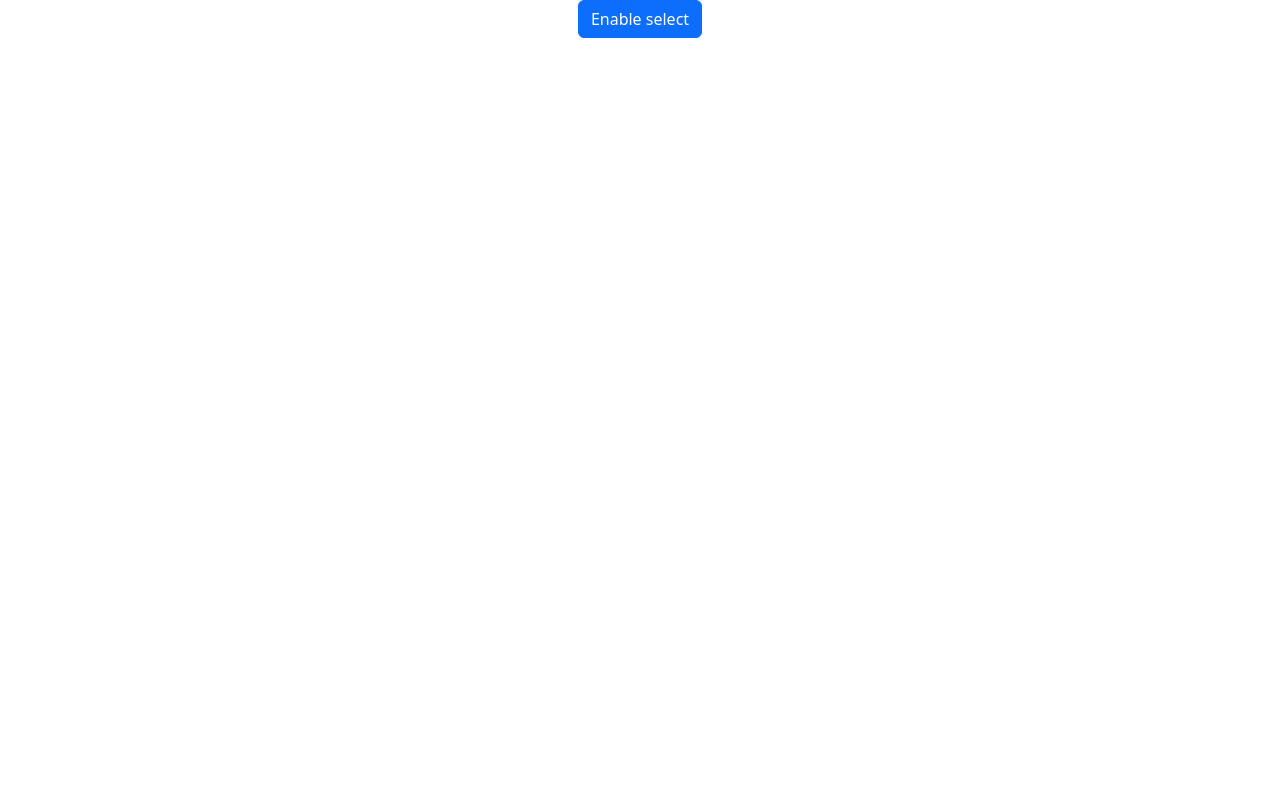
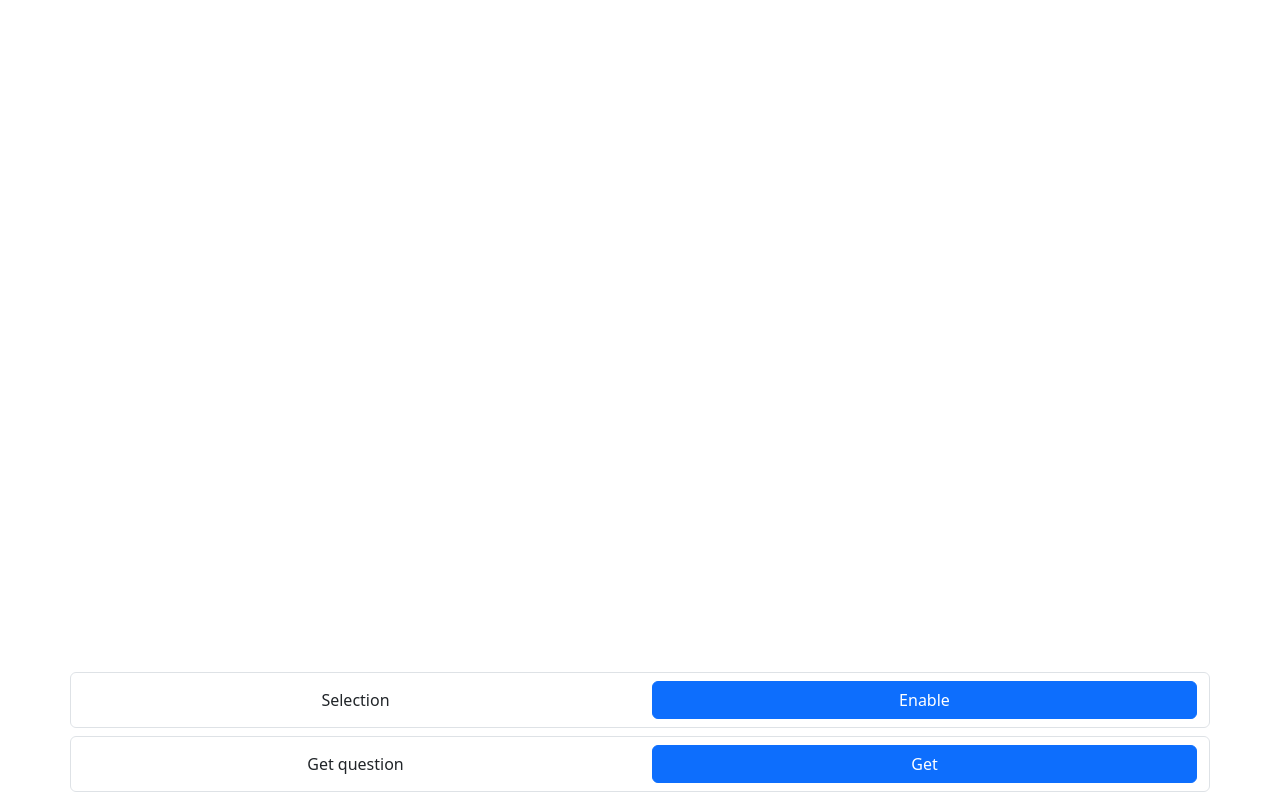
Before and after one commit to BenMcAvoy/Spark, a browser extension: page science/embed.html in a window 1280 px wide. Drawn offline with Linux system fonts and the light colour scheme.

Commit message:
Add get question button and re-style

```diff
--- a/science/embed.html
+++ b/science/embed.html
@@ -1,3 +1,4 @@
+<!DOCTYPE html>
 <html lang="en">
   <head>
     <title>Spark embed</title>
@@ -9,6 +10,26 @@
   </head>
 
   <body class="text-center">
-    <button class="btn btn-primary" id="selectTextButton">Enable select</h1>
+    <div class="fixed-bottom">
+      <div class="container text-center">
+        <div class="row align-items-center primary border rounded pt-2 pb-2 mb-2">
+          <div class="col">
+            Selection
+          </div>
+          <div class="col-6">
+            <button class="btn btn-primary w-100" id="selectTextButton">Enable</h1>
+          </div>
+        </div>
+
+        <div class="row align-items-center primary border rounded pt-2 pb-2 mb-2">
+          <div class="col">
+            Get question
+          </div>
+          <div class="col-6">
+            <button class="btn btn-primary w-100" id="copyTextButton">Get</h1>
+          </div>
+        </div>
+      </div>
+    </div>
   </body>
 </html>
```
